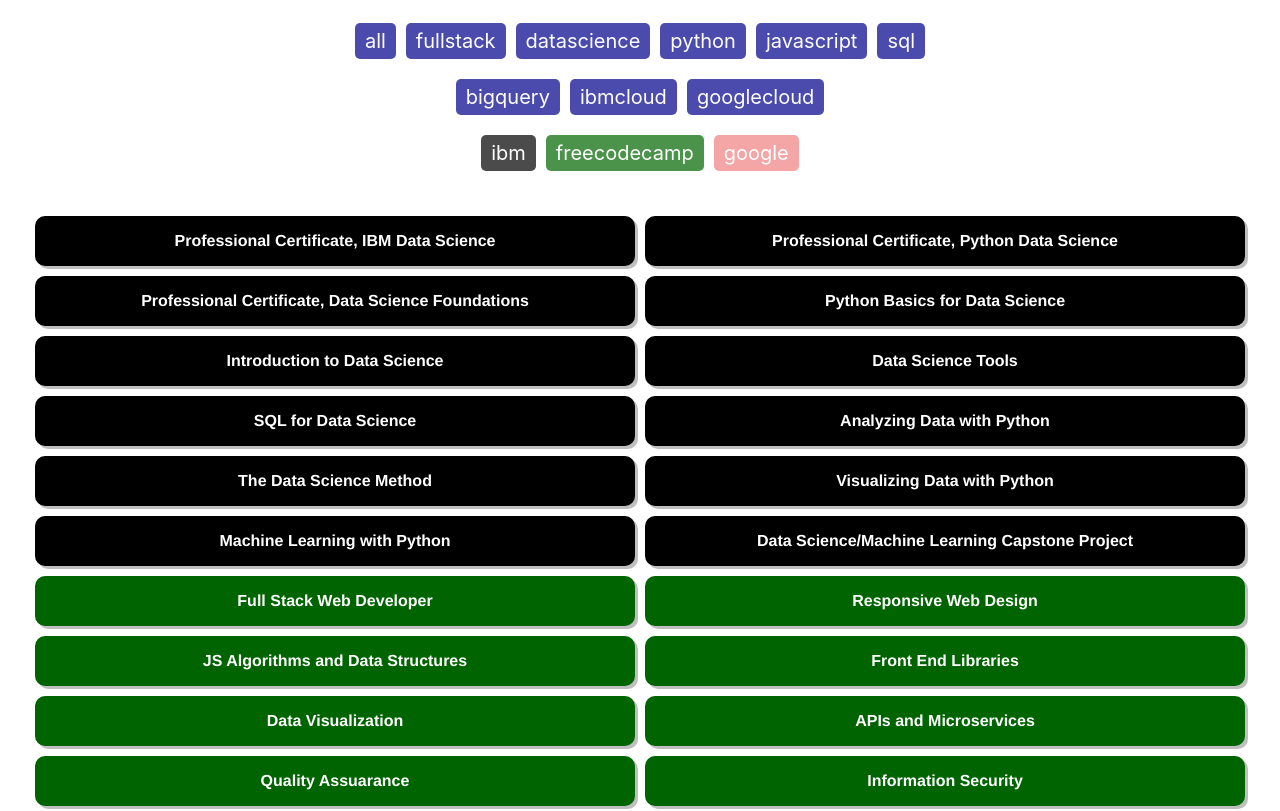
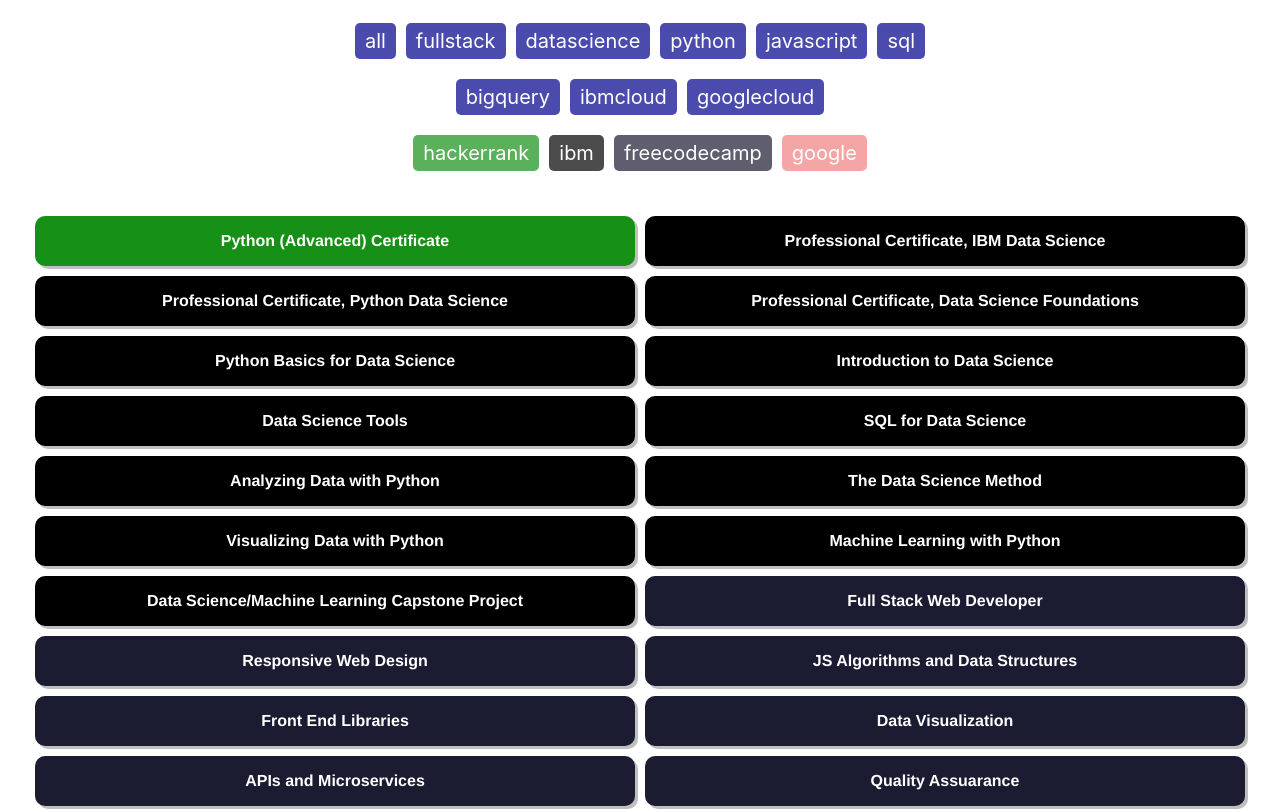
Before and after one commit to gadenahi/portfolio, a plain HTML site: page index.html in a window 1280 px wide. Shown: the part 5309-6120 px from the top of the page. Drawn offline with nearby package versions, Linux system fonts and the light colour scheme.

Commit message:
added certificate

```diff
--- a/data.js
+++ b/data.js
@@ -154,9 +154,16 @@
 
 const certificate_filters = ["all", "fullstack", "datascience", "python", "javascript", "sql", "bigquery", "ibmcloud", "googlecloud"]
 
-const org_filters = ["ibm", "freecodecamp", "google"]
+const org_filters = ["hackerrank", "ibm", "freecodecamp", "google"]
 
 const certificates = [
+    {
+        id : 31,
+        org: "hackerrank",
+        url: "https://www.hackerrank.com/certificates/f93bcd6d09f9",
+        caption: "Python (Advanced) Certificate",
+        category: ["python", "hackerrank"]
+    },
     {
         id : 30,
         org: "ibm",
--- a/index.css
+++ b/index.css
@@ -206,6 +206,10 @@
   color:black;
 }
 
+.hackerrank {
+  background-color: #169016
+}
+
 .ibm {
   background-color: black
 }
@@ -215,7 +219,7 @@
 }
 
 .freecodecamp {
-  background-color: darkgreen
+  background-color: rgb(27,27,50)
 }
 
 #contact {
--- a/index.html
+++ b/index.html
@@ -17,12 +17,10 @@
         window.dataLayer = window.dataLayer || [];
         function gtag() { dataLayer.push(arguments); }
         gtag('js', new Date());
-
         gtag('config', 'UA-127765356-3');
     </script>
     <script src="https://kit.fontawesome.com/9353b1be6e.js"></script>
     <script src="https://cdnjs.cloudflare.com/ajax/libs/jquery/3.4.1/jquery.min.js"></script>
-    <script src="https://unpkg.com/scrollreveal"></script>
     <script type="module" src="index.js"></script>
 </head>
 
```
